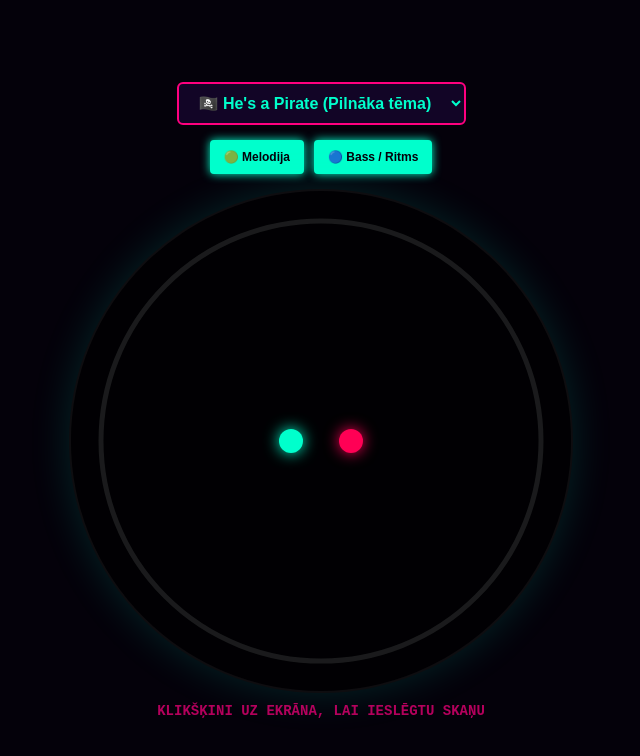
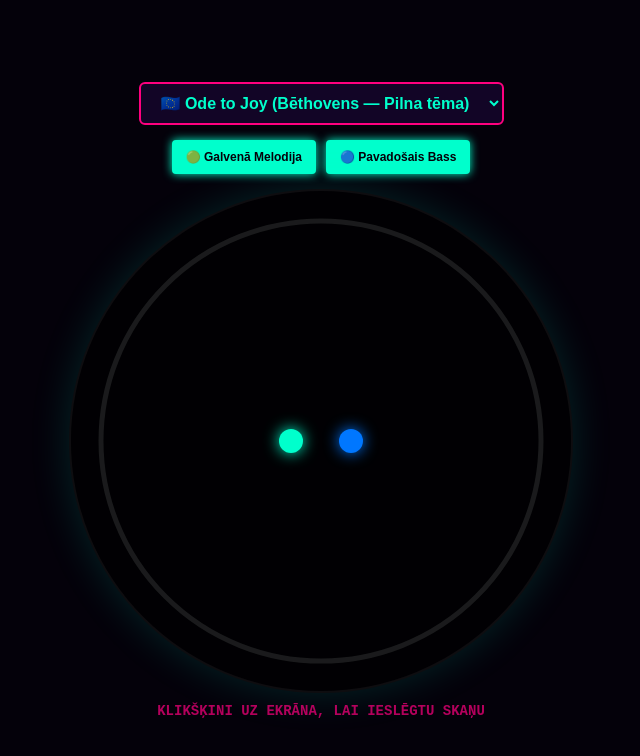
Before and after one commit to cerkovskisl-del/Song-ball-, a plain HTML site: page index.html in a window 1280 px wide. Shown: the whole page, without its empty margins (319-959 px from the left). Drawn offline with Linux system fonts and the light colour scheme.

Commit message:
Update index.html

```diff
--- a/index.html
+++ b/index.html
@@ -3,7 +3,7 @@
 <head>
     <meta charset="UTF-8">
     <meta name="viewport" content="width=device-width, initial-scale=1.0">
-    <title>Ritma Mikseris - Īstas Melodijas</title>
+    <title>Izstrādātas Ritma Melodijas</title>
     <style>
         body {
             margin: 0;
@@ -76,13 +76,13 @@
 
     <div id="ui-container">
         <select id="songSelect">
-            <option value="pirates">🏴‍☠️ He's a Pirate (Pilnāka tēma)</option>
-            <option value="tetris">🧱 Tetris (Melodija un Bass)</option>
+            <option value="ode_to_joy">🇪🇺 Ode to Joy (Bēthovens — Pilna tēma)</option>
+            <option value="star_wars">🚀 Star Wars Theme (Zvaigžņu kari)</option>
         </select>
 
         <div id="controls">
-            <button class="toggle-btn active" id="btn0">🟢 Melodija</button>
-            <button class="toggle-btn active" id="btn1">🔵 Bass / Ritms</button>
+            <button class="toggle-btn active" id="btn0">🟢 Galvenā Melodija</button>
+            <button class="toggle-btn active" id="btn1">🔵 Pavadošais Bass</button>
         </div>
     </div>
 
@@ -103,45 +103,47 @@
         let flashOpacity = 0;
 
         const songs = {
-            pirates: [
-                { // 1. Bumba: Slavenais motīvs
+            ode_to_joy: [
+                { // 1. Bumba: Pilna, izstrādāta melodija (Taisna un skaidra)
                     type: "triangle", color: "#00ffcc", offsetX: -30,
                     notes: [
-                        {f: 293.66, d: 0.15}, {f: 329.63, d: 0.15}, {f: 349.23, d: 0.3}, {f: 392.00, d: 0.15},
-                        {f: 440.00, d: 0.3}, {f: 392.00, d: 0.15}, {f: 349.23, d: 0.3}, {f: 329.63, d: 0.15},
-                        {f: 293.66, d: 0.45}, {f: 0.00, d: 0.15},
-                        {f: 293.66, d: 0.15}, {f: 329.63, d: 0.15}, {f: 349.23, d: 0.3}, {f: 392.00, d: 0.15},
-                        {f: 440.00, d: 0.3}, {f: 392.00, d: 0.15}, {f: 349.23, d: 0.3}, {f: 369.99, d: 0.15},
-                        {f: 392.00, d: 0.45}
+                        {f: 329.63, d: 0.4}, {f: 329.63, d: 0.4}, {f: 349.23, d: 0.4}, {f: 392.00, d: 0.4},
+                        {f: 392.00, d: 0.4}, {f: 349.23, d: 0.4}, {f: 329.63, d: 0.4}, {f: 293.66, d: 0.4},
+                        {f: 261.63, d: 0.4}, {f: 261.63, d: 0.4}, {f: 293.66, d: 0.4}, {f: 329.63, d: 0.4},
+                        {f: 329.63, d: 0.6}, {f: 293.66, d: 0.2}, {f: 293.66, d: 0.8},
+
+                        {f: 329.63, d: 0.4}, {f: 329.63, d: 0.4}, {f: 349.23, d: 0.4}, {f: 392.00, d: 0.4},
+                        {f: 392.00, d: 0.4}, {f: 349.23, d: 0.4}, {f: 329.63, d: 0.4}, {f: 293.66, d: 0.4},
+                        {f: 261.63, d: 0.4}, {f: 261.63, d: 0.4}, {f: 293.66, d: 0.4}, {f: 329.63, d: 0.4},
+                        {f: 293.66, d: 0.6}, {f: 261.63, d: 0.2}, {f: 261.63, d: 0.8}
                     ]
                 },
-                { // 2. Bumba: Pavadošais marša ritms
-                    type: "sine", color: "#ff0055", offsetX: 30,
+                { // 2. Bumba: Atbilstošas basu harmonijas, kas mainās līdz ar akordiem
+                    type: "sine", color: "#0077ff", offsetX: 30,
                     notes: [
-                        {f: 110.00, d: 0.3}, {f: 110.00, d: 0.15}, {f: 110.00, d: 0.15},
-                        {f: 110.00, d: 0.3}, {f: 110.00, d: 0.15}, {f: 110.00, d: 0.15},
-                        {f: 146.83, d: 0.3}, {f: 146.83, d: 0.15}, {f: 146.83, d: 0.15},
-                        {f: 130.81, d: 0.3}, {f: 130.81, d: 0.15}, {f: 130.81, d: 0.15}
+                        {f: 130.81, d: 1.6}, {f: 146.83, d: 1.6}, {f: 130.81, d: 1.6}, {f: 196.00, d: 1.6},
+                        {f: 130.81, d: 1.6}, {f: 146.83, d: 1.6}, {f: 130.81, d: 0.8}, {f: 196.00, d: 0.8}, {f: 130.81, d: 1.6}
                     ]
                 }
             ],
-            tetris: [
-                { // 1. Bumba: Galvenā melodija soli pa solim
-                    type: "triangle", color: "#00ffcc", offsetX: -30,
+            star_wars: [
+                { // 1. Bumba: Galvenā tēma (Ar precīzām triolēm/pauzēm)
+                    type: "sawtooth", color: "#ffcc00", offsetX: -30,
                     notes: [
-                        {f: 659.25, d: 0.4}, {f: 493.88, d: 0.2}, {f: 523.25, d: 0.2}, {f: 587.33, d: 0.4},
-                        {f: 523.25, d: 0.2}, {f: 493.88, d: 0.2}, {f: 440.00, d: 0.4}, {f: 440.00, d: 0.2},
-                        {f: 523.25, d: 0.2}, {f: 659.25, d: 0.4}, {f: 587.33, d: 0.2}, {f: 523.25, d: 0.2},
-                        {f: 493.88, d: 0.6}, {f: 523.25, d: 0.2}, {f: 587.33, d: 0.4}, {f: 659.25, d: 0.4},
-                        {f: 523.25, d: 0.4}, {f: 440.00, d: 0.4}, {f: 440.00, d: 0.4}
+                        {f: 146.83, d: 0.2}, {f: 146.83, d: 0.2}, {f: 146.83, d: 0.2},
+                        {f: 196.00, d: 0.8}, {f: 293.66, d: 0.8},
+                        {f: 261.63, d: 0.2}, {f: 246.94, d: 0.2}, {f: 220.00, d: 0.2}, {f: 392.00, d: 0.8}, {f: 293.66, d: 0.4},
+                        {f: 261.63, d: 0.2}, {f: 246.94, d: 0.2}, {f: 220.00, d: 0.2}, {f: 392.00, d: 0.8}, {f: 293.66, d: 0.4},
+                        {f: 261.63, d: 0.2}, {f: 246.94, d: 0.2}, {f: 261.63, d: 0.2}, {f: 220.00, d: 0.8}
                     ]
                 },
-                { // 2. Bumba: Sinhronizēts bass
-                    type: "sine", color: "#0077ff", offsetX: 30,
+                { // 2. Bumba: Ritma sekcija, kas uzsit spēcīgus akcentus uz katru takti
+                    type: "sine", color: "#ff0055", offsetX: 30,
                     notes: [
-                        {f: 220.00, d: 0.4}, {f: 220.00, d: 0.4}, {f: 293.66, d: 0.4}, {f: 293.66, d: 0.4},
-                        {f: 261.63, d: 0.4}, {f: 261.63, d: 0.4}, {f: 220.00, d: 0.4}, {f: 220.00, d: 0.4},
-                        {f: 196.00, d: 0.4}, {f: 196.00, d: 0.4}, {f: 220.00, d: 0.8}
+                        {f: 98.00, d: 0.6}, {f: 0.00, d: 0.2},
+                        {f: 98.00, d: 0.4}, {f: 146.83, d: 0.4},
+                        {f: 130.81, d: 0.4}, {f: 123.47, d: 0.4}, {f: 110.00, d: 0.4}, {f: 98.00, d: 0.4},
+                        {f: 146.83, d: 0.8}, {f: 98.00, d: 0.8}
                     ]
                 }
             ]
@@ -159,7 +161,7 @@
                 this.active = true;
                 this.noteIndex = 0;
                 this.noteStartTime = 0;
-                this.currentNoteDuration = 0.3;
+                this.currentNoteDuration = 0.4;
 
                 this.x = centerX + this.offsetX;
                 this.y = centerY;
@@ -202,14 +204,15 @@
                     osc.type = this.type;
                     osc.frequency.setValueAtTime(note.f, audioCtx.currentTime);
 
-                    let vol = this.type === "sine" ? 0.35 : 0.15;
+                    // Sabalansēts skaļums dažādiem sintezatoru veidiem
+                    let vol = this.type === "sine" ? 0.4 : (this.type === "sawtooth" ? 0.12 : 0.16);
                     gain.gain.setValueAtTime(vol, audioCtx.currentTime);
                     gain.gain.exponentialRampToValueAtTime(0.001, audioCtx.currentTime + note.d);
 
                     osc.start();
                     osc.stop(audioCtx.currentTime + note.d);
 
-                    flashOpacity = 0.2;
+                    flashOpacity = 0.25;
                 }
 
                 this.noteIndex++;
@@ -242,10 +245,6 @@
             activeBalls = [];
             const ballConfigs = songs[songSelect.value];
 
-            for(let i = 0; i < 2; i++) {
-                document.getElementById(`btn${i}`).style.display = "none";
-            }
-
             ballConfigs.forEach((config, index) => {
                 const newBall = new RhythmBall(config);
                 if (audioCtx) newBall.reset(audioCtx.currentTime);
@@ -253,7 +252,6 @@
 
                 const btn = document.getElementById(`btn${index}`);
                 if (btn) {
-                    btn.style.display = "inline-block";
                     btn.classList.add("active");
                 }
             });
```
